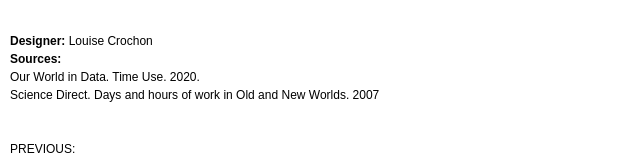
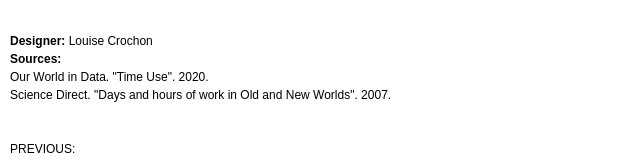
Before and after one commit to caocynthia/infographics-web, an Eleventy site: page source/infographics/entertainment/crochonlouise_02.html in a window 1280 px wide. Shown: the part 1016-1177 px from the top of the page, 0-640 px from the left. Built offline with nearby package versions, Linux system fonts and the light colour scheme; Eleventy itself is replaced by a stand-in of ours; files that its build step writes are made by us from their sources.

Commit message:
Small requested tweak to Louise's Infographic

```diff
--- a/source/infographics/entertainment/crochonlouise_02.html
+++ b/source/infographics/entertainment/crochonlouise_02.html
@@ -34,8 +34,8 @@ layout: "infographic.njk"
     <p><strong>Sources:</strong></p>
     <!-- 5. Update your sources -->
     <ul class="sources">
-      <li class="source_link"><a href="https://ourworldindata.org/time-use">Our World in Data. Time Use. 2020.</a></li>
-      <li class="source_link"><a href="https://www.sciencedirect.com/science/article/pii/S0014498307000058#!">Science Direct. Days and hours of work in Old and New Worlds. 2007</a></li>
+      <li class="source_link"><a href="https://ourworldindata.org/time-use">Our World in Data. "Time Use". 2020.</a></li>
+      <li class="source_link"><a href="https://www.sciencedirect.com/science/article/pii/S0014498307000058#!">Science Direct. "Days and hours of work in Old and New Worlds". 2007.</a></li>
     </ul>
   </div>
 </footer>
```
